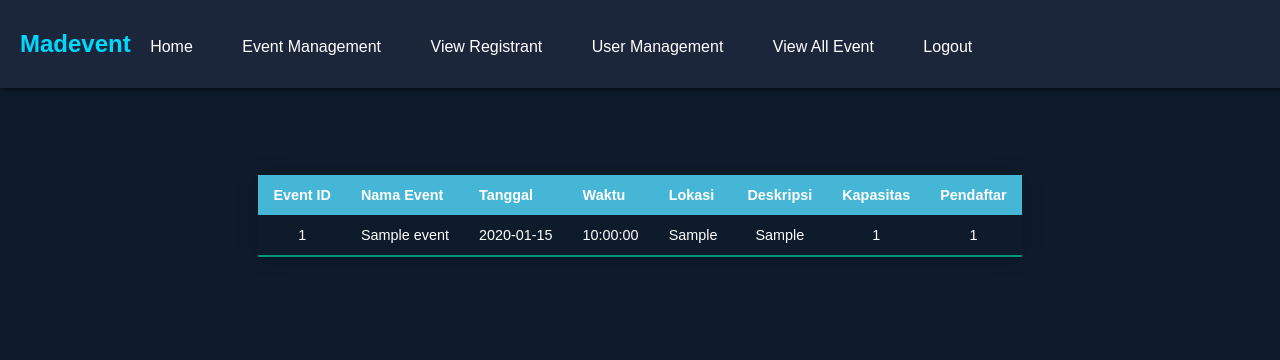
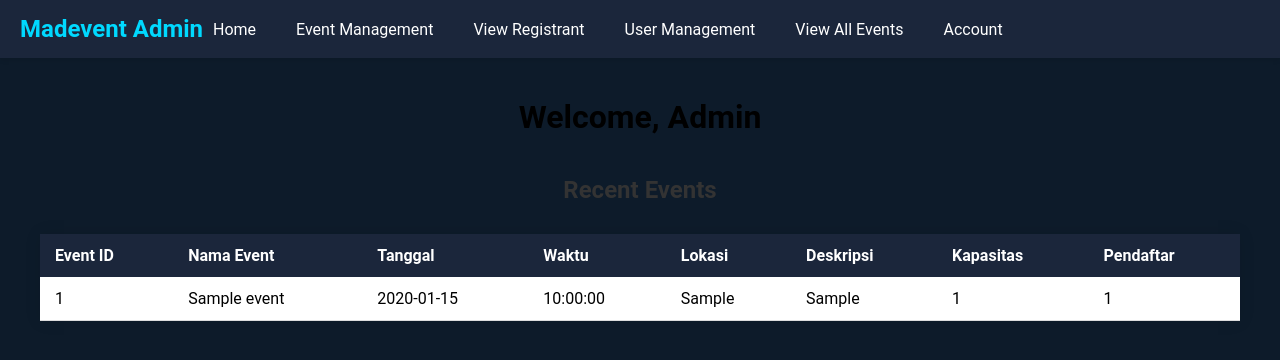
Before and after one commit to akunjone/UTS_IF330_F_Kelompok4, a PHP site: page /admin/useradmin.php in a window 1280 px wide. Shown: the top 360 px of the page. Run offline with PHP 8.4, Linux system fonts and the light colour scheme; tables that the repository leaves empty hold one stand-in row (values such as "Sample post").

Commit message:
Update useradmin.php

```diff
--- a/UTSWEBPROG/admin/useradmin.php
+++ b/UTSWEBPROG/admin/useradmin.php
@@ -1,88 +1,124 @@
 <!DOCTYPE html>
 <html lang="en">
 <head>
-    <link rel="stylesheet" href="../admin/styleadmin.css">
-    <title>Madevent</title>
+    <meta charset="UTF-8">
+    <meta name="viewport" content="width=device-width, initial-scale=1.0">
+    <title>Admin Dashboard - Madevent</title>
     <style>
+        * {
+            margin: 0;
+            padding: 0;
+            box-sizing: border-box;
+            font-family: 'Roboto', sans-serif;
+        }
         body {
+            background-color: #0d1b2a;
+        }
+        .navbar {
+            background-color: #1b263b;
+            padding: 15px 20px;
+            color: #ffffff;
             display: flex;
-            flex-direction: column;
-            justify-content: flex-start;
             align-items: center;
+            box-shadow: 0 2px 5px rgba(0, 0, 0, 0.1);
+        }
+        .navbar h1 {
+            font-size: 24px;
             margin: 0;
-            background-color: #0d1b2a;
-            font-family: Arial, sans-serif;
+            color: #00d9ff;
+        }
+        .navbar ul {
+            list-style: none;
+            display: flex;
+            gap: 20px;
+        }
+        .navbar a {
+            color: #ffffff;
+            text-decoration: none;
+            font-size: 16px;
+            padding: 10px;
+        }
+        .navbar a:hover {
+            background-color: #45b6d6;
+            border-radius: 5px;
+        }
+        .navbar .dropdown {
+            position: relative;
+            display: inline-block;
+        }
+        .navbar .dropdown-content {
+            display: none;
+            position: absolute;
+            right: 0;
+            background-color: #1b263b;
+            min-width: 150px;
+            box-shadow: 0px 8px 16px rgba(0, 0, 0, 0.2);
+            z-index: 1;
+        }
+        .navbar .dropdown:hover .dropdown-content {
+            display: block;
+        }
+        .navbar .dropdown-content a {
+            padding: 12px 16px;
+            display: block;
+        }
+        .main-content {
+            padding: 40px;
+            text-align: center;
+        }
+        h2 {
+            margin-top: 40px;
+            color: #333333;
+        }
+        .table-style {
+            width: 100%;
+            margin-top: 30px;
+            border-collapse: collapse;
+            box-shadow: 0 0 15px rgba(0, 0, 0, 0.1);
+            background-color: #ffffff;
+        }
+        .table-style thead {
+            background-color: #1b263b;
             color: #ffffff;
         }
-        .NavbarComponents {
-            width: 100%;
-            background-color: #1b263b;
-            padding: 10px 20px;
-            box-shadow: 0 2px 5px rgba(0, 0, 0, 0.5);
-            position: fixed;
-            top: 0;
-            left: 0;
-            z-index: 1000;
-        }
-        .NavbarSymbol {
-            display: inline-block;
-            font-size: 24px;
-            color: #00d9ff;
-        }
-        .NavbarMenu {
-            color: #ffffff;
-            text-decoration: none;
-            margin: 0 15px;
-            display: inline-block;
-        }
-        .NavbarMenu:hover {
-            text-decoration: underline;
-        }
-        .content {
-            margin-top: 150px;
-            text-align: center;
-        }
-        .table-style{
-            border-collapse: collapse;
-            margin: 25px 0;
-            font-size: 0.9em;
-            font-family: sans-serif;
-            min-width: 400px;
-            box-shadow: 0 0 20px rgba(0, 0, 0, 0.15);
-        }
-        .table-style thead tr {
-            background-color: #45b6d6;
-            color: #ffffff;
+        .table-style th, .table-style td {
+            padding: 12px 15px;
             text-align: left;
-        }
-        .table-style th,
-        .table-style td{
-            padding: 12px 15px;
         }
         .table-style tbody tr {
             border-bottom: 1px solid #dddddd;
         }
-        .table-style tbody tr:last-of-type {
-            border-bottom: 2px solid #009879;
+        .table-style tbody tr:hover {
+            background-color: #f1f1f1;
         }
     </style>
 </head>
-    <header>
-        <nav class="NavbarComponents">
-            <h1 class="NavbarSymbol">Madevent</h1>
-            <ul>
-                <li><a class="NavbarMenu" href="../admin/useradmin.php">Home</a></li>
-                <li><a class="NavbarMenu" href="../admin/eventmanagement.php">Event Management</a></li>
-                <li><a class="NavbarMenu" href="../admin/viewregistrant.php">View Registrant</a></li>
-                <li><a class="NavbarMenu" href="../admin/usermanagement.php">User Management</a></li>
-                <li><a class="NavbarMenu" href="../admin/viewevent.php">View All Event</a></li>
-                <li><a class="NavbarMenu" href="../admin/logout.php">Logout</a></li>
-            </ul>
-        </nav>
-    </header>
 <body>
-    <div class="content">
 
+
+    <div class="navbar">
+        <h1>Madevent Admin</h1>
+        <ul>
+            <li><a href="useradmin.php">Home</a></li>
+            <li><a href="eventmanagement.php">Event Management</a></li>
+            <li><a href="viewregistrant.php">View Registrant</a></li>
+            <li><a href="usermanagement.php">User Management</a></li>
+            <li><a href="viewevent.php">View All Events</a></li>
+            <li class="dropdown">
+                <a href="#">Account</a>
+                <div class="dropdown-content">
+                    <a href="profile.php">Profile</a>
+                    <a href="logout.php">Logout</a>
+                </div>
+            </li>
+        </ul>
+    </div>
+
+
+    <div class="main-content">
+        <h1>Welcome, Admin</h1>
+
+        <h2>Recent Events</h2>
         <table class="table-style">
             <thead>
                 <tr>
@@ -126,5 +162,6 @@
             </tbody>
         </table>
     </div>
+
 </body>
 </html>
```
